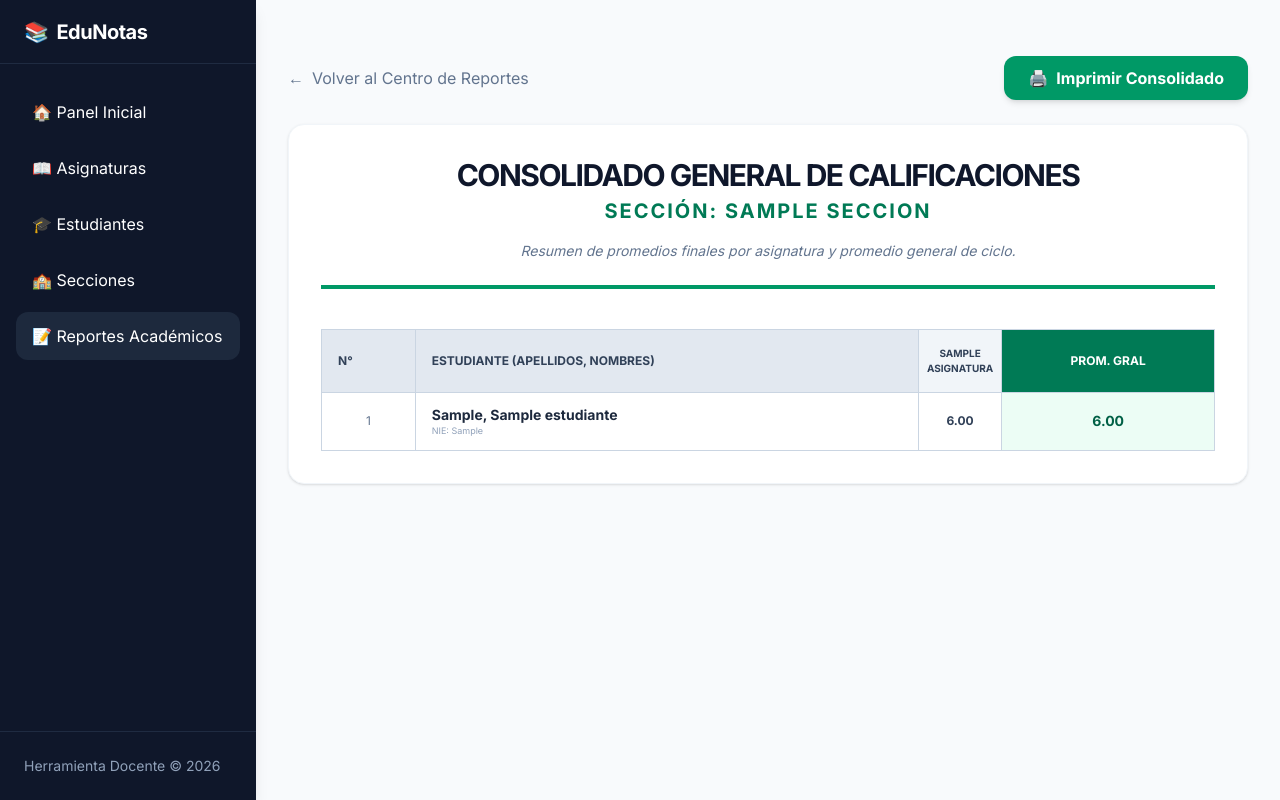
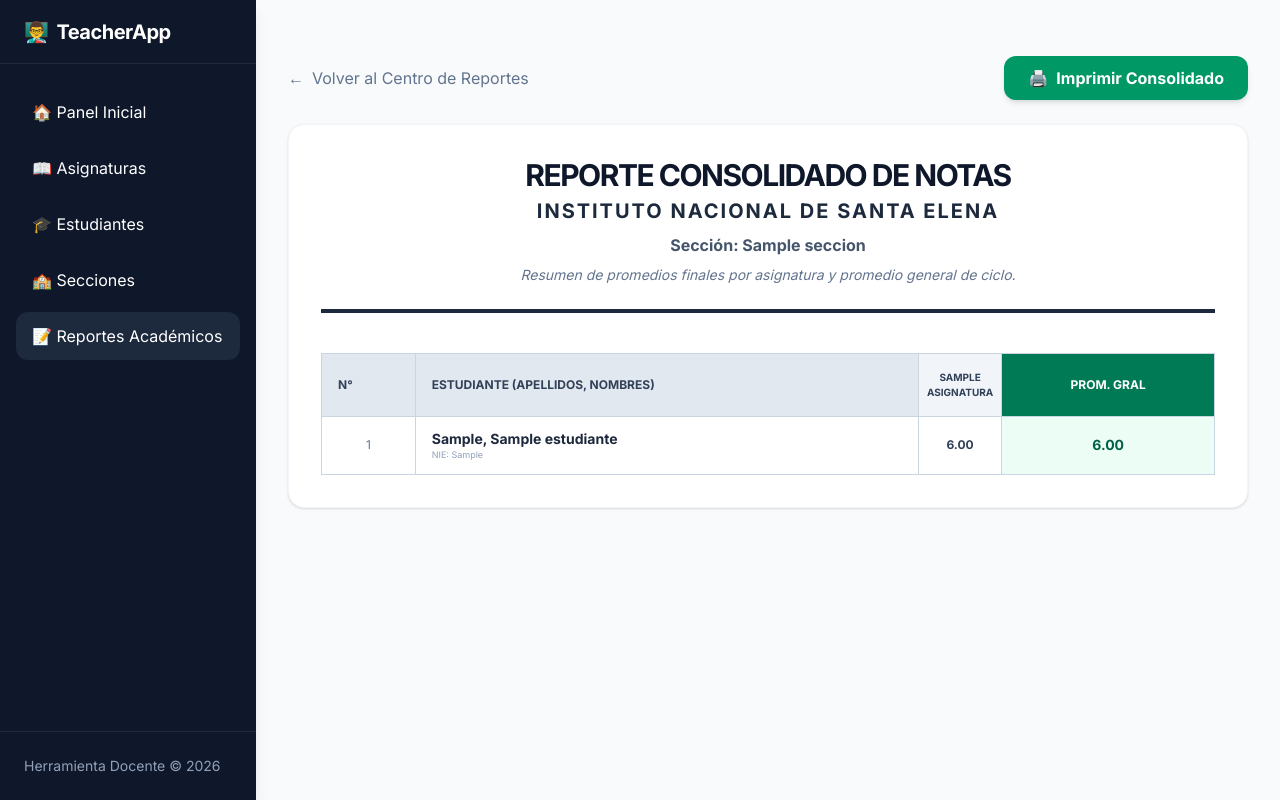
Before and after one commit to avismael/teacherApp, a Flask app: page /reportes/seccion/1 in a window 1280 px wide. Run offline with Flask 3, Linux system fonts and the light colour scheme; tables that the repository leaves empty hold one stand-in row (values such as "Sample post").

Commit message:
Rebranding: App renamed to TeacherApp, Institution set to Instituto Nacional de Santa Elena, and Favicon added

```diff
--- a/templates/asignaturas/detalle.html
+++ b/templates/asignaturas/detalle.html
@@ -1,5 +1,5 @@
 {% extends 'base.html' %}
-{% block title %}{{ asignatura.nombre }} - EduNotas{% endblock %}
+{% block title %}{{ asignatura.nombre }} - TeacherApp{% endblock %}
 
 {% block content %}
 <div class="mb-6 flex gap-2 text-sm text-slate-500 font-medium">
--- a/templates/asignaturas/index.html
+++ b/templates/asignaturas/index.html
@@ -1,5 +1,5 @@
 {% extends 'base.html' %}
-{% block title %}Asignaturas - EduNotas{% endblock %}
+{% block title %}Asignaturas - TeacherApp{% endblock %}
 
 {% block content %}
 <div class="flex justify-between items-center mb-6">
--- a/templates/base.html
+++ b/templates/base.html
@@ -3,7 +3,14 @@
 <head>
     <meta charset="UTF-8">
     <meta name="viewport" content="width=device-width, initial-scale=1.0">
-    <title>{% block title %}Registro de Notas{% endblock %}</title>
+    <title>{% block title %}TeacherApp{% endblock %}</title>
+
+    <!-- Favicon -->
+    <link rel="apple-touch-icon" sizes="180x180" href="{{ url_for('static', filename='img/favicon/apple-touch-icon.png') }}">
+    <link rel="icon" type="image/png" sizes="32x32" href="{{ url_for('static', filename='img/favicon/favicon-32x32.png') }}">
+    <link rel="icon" type="image/png" sizes="16x16" href="{{ url_for('static', filename='img/favicon/favicon-16x16.png') }}">
+    <link rel="manifest" href="{{ url_for('static', filename='img/favicon/site.webmanifest') }}">
+    <link rel="shortcut icon" href="{{ url_for('static', filename='img/favicon/favicon.ico') }}">
 
     <!-- Google Fonts: Inter -->
     <link rel="preconnect" href="https://fonts.googleapis.com">
@@ -31,7 +38,7 @@
     <!-- Sidebar Navigation -->
     <aside class="w-64 bg-secondary text-white hidden md:flex flex-col shadow-lg transition-all duration-300">
         <div class="h-16 flex items-center px-6 font-bold text-xl tracking-tight border-b border-slate-700/50">
-            <span class="text-accent mr-2">📚</span> EduNotas
+            <span class="text-accent mr-2">👨‍🏫</span> TeacherApp
         </div>
         <nav class="flex-1 py-6 flex flex-col gap-2 px-4">
             <a href="{{ url_for('dashboard.index') }}" class="px-4 py-3 rounded-xl hover:bg-slate-800 transition-colors flex items-center {% if request.endpoint == 'dashboard.index' %}bg-primary hover:bg-primary{% endif %}">
@@ -60,7 +67,7 @@
 
         <!-- Top header for mobile -->
         <header class="md:hidden h-16 bg-white shadow-sm flex items-center justify-between px-4">
-            <div class="font-bold text-lg text-slate-800"><span class="text-primary mr-2">📚</span> EduNotas</div>
+            <div class="font-bold text-lg text-slate-800"><span class="text-primary mr-2">👨‍🏫</span> TeacherApp</div>
             <button id="mobile-menu-btn" class="text-slate-500 hover:text-slate-700">
                 <svg class="w-6 h-6" fill="none" stroke="currentColor" viewBox="0 0 24 24"><path stroke-linecap="round" stroke-linejoin="round" stroke-width="2" d="M4 6h16M4 12h16M4 18h16"></path></svg>
             </button>
--- a/templates/dashboard.html
+++ b/templates/dashboard.html
@@ -1,5 +1,5 @@
 {% extends 'base.html' %}
-{% block title %}Inicio - EduNotas{% endblock %}
+{% block title %}Dashboard - TeacherApp{% endblock %}
 
 {% block content %}
 <div class="mb-8">
--- a/templates/estudiantes/index.html
+++ b/templates/estudiantes/index.html
@@ -1,5 +1,5 @@
 {% extends 'base.html' %}
-{% block title %}Estudiantes - EduNotas{% endblock %}
+{% block title %}Estudiantes - TeacherApp{% endblock %}
 
 {% block content %}
 <div class="flex justify-between items-center mb-6">
--- a/templates/reportes/asignatura.html
+++ b/templates/reportes/asignatura.html
@@ -20,8 +20,8 @@
             <p class="text-slate-600 font-medium">Sección: <span class="text-indigo-700">{{ seccion.nombre }}</span></p>
         </div>
         <div class="text-right">
-            <div class="font-bold text-slate-800 text-lg">EduNotas School System</div>
-            <p class="text-slate-500 text-sm">Reporte generado el: {{ now | default('08/04/2026') }}</p>
+            <div class="font-bold text-slate-800 text-lg">Instituto Nacional de Santa Elena</div>
+            <p class="text-slate-500 text-sm">Reporte generado el: {{ now | default('09/04/2026') }}</p>
         </div>
     </div>
 
--- a/templates/reportes/estudiante.html
+++ b/templates/reportes/estudiante.html
@@ -16,8 +16,8 @@
 
     <!-- Encabezado Institucional -->
     <div class="text-center border-b-2 border-slate-200 pb-8 mb-8">
-        <div class="text-3xl font-black text-slate-900 uppercase">EduNotas School System</div>
-        <div class="text-slate-500 font-bold tracking-widest mt-1">CERTIFICACIÓN INDIVIDUAL DE CALIFICACIONES</div>
+        <div class="text-3xl font-black text-slate-900 uppercase">Instituto Nacional de Santa Elena</div>
+        <div class="text-slate-500 font-bold tracking-widest mt-1 uppercase">TeacherApp - Certificación de Calificaciones</div>
         <div class="mt-4 inline-block bg-slate-900 text-white px-4 py-1 text-xs font-bold uppercase rounded">Año Lectivo 2026</div>
     </div>
 
--- a/templates/reportes/index.html
+++ b/templates/reportes/index.html
@@ -1,5 +1,5 @@
 {% extends 'base.html' %}
-{% block title %}Reportes Académicos - EduNotas{% endblock %}
+{% block title %}Reportes - TeacherApp{% endblock %}
 
 {% block content %}
 <div class="mb-8 p-6 bg-white rounded-2xl shadow-sm border border-slate-100">
--- a/templates/reportes/seccion.html
+++ b/templates/reportes/seccion.html
@@ -13,10 +13,11 @@
 
 <div class="bg-white p-8 rounded-2xl shadow-sm border border-slate-100 print:shadow-none print:border-none print:p-0">
     <!-- Encabezado -->
-    <div class="text-center mb-10 border-b-4 border-emerald-600 pb-6">
-        <h1 class="text-3xl font-black text-slate-900 uppercase tracking-tighter">Consolidado General de Calificaciones</h1>
-        <div class="text-emerald-700 font-bold text-xl uppercase tracking-widest mt-1">Sección: {{ seccion.nombre }}</div>
-        <p class="text-slate-500 text-sm mt-4 italic">Resumen de promedios finales por asignatura y promedio general de ciclo.</p>
+    <div class="text-center mb-10 border-b-4 border-slate-800 pb-6">
+        <h1 class="text-3xl font-black text-slate-900 uppercase tracking-tighter">Reporte Consolidado de Notas</h1>
+        <div class="text-slate-800 font-bold text-xl uppercase tracking-widest mt-1">Instituto Nacional de Santa Elena</div>
+        <p class="text-slate-600 font-bold mt-2">Sección: {{ seccion.nombre }}</p>
+        <p class="text-slate-500 text-sm mt-2 italic">Resumen de promedios finales por asignatura y promedio general de ciclo.</p>
     </div>
 
     <!-- Tabla de Notas Consolidado -->
--- a/templates/secciones/detalle.html
+++ b/templates/secciones/detalle.html
@@ -1,5 +1,5 @@
 {% extends 'base.html' %}
-{% block title %}Sección: {{ seccion.nombre }} - EduNotas{% endblock %}
+{% block title %}Sección: {{ seccion.nombre }} - TeacherApp{% endblock %}
 
 {% block content %}
 <div class="mb-6 flex gap-2 text-sm text-slate-500 font-medium">
--- a/templates/secciones/index.html
+++ b/templates/secciones/index.html
@@ -1,5 +1,5 @@
 {% extends 'base.html' %}
-{% block title %}Secciones - EduNotas{% endblock %}
+{% block title %}Secciones - TeacherApp{% endblock %}
 
 {% block content %}
 <div class="flex justify-between items-center mb-6">
```
Also changed, not shown: static/img/favicon/android-chrome-192x192.png (added), static/img/favicon/android-chrome-512x512.png (added), static/img/favicon/apple-touch-icon.png (added), static/img/favicon/default.jpg (added), static/img/favicon/favicon-16x16.png (added), static/img/favicon/favicon-32x32.png (added), static/img/favicon/favicon.ico (added), static/img/favicon/site.webmanifest (added).
